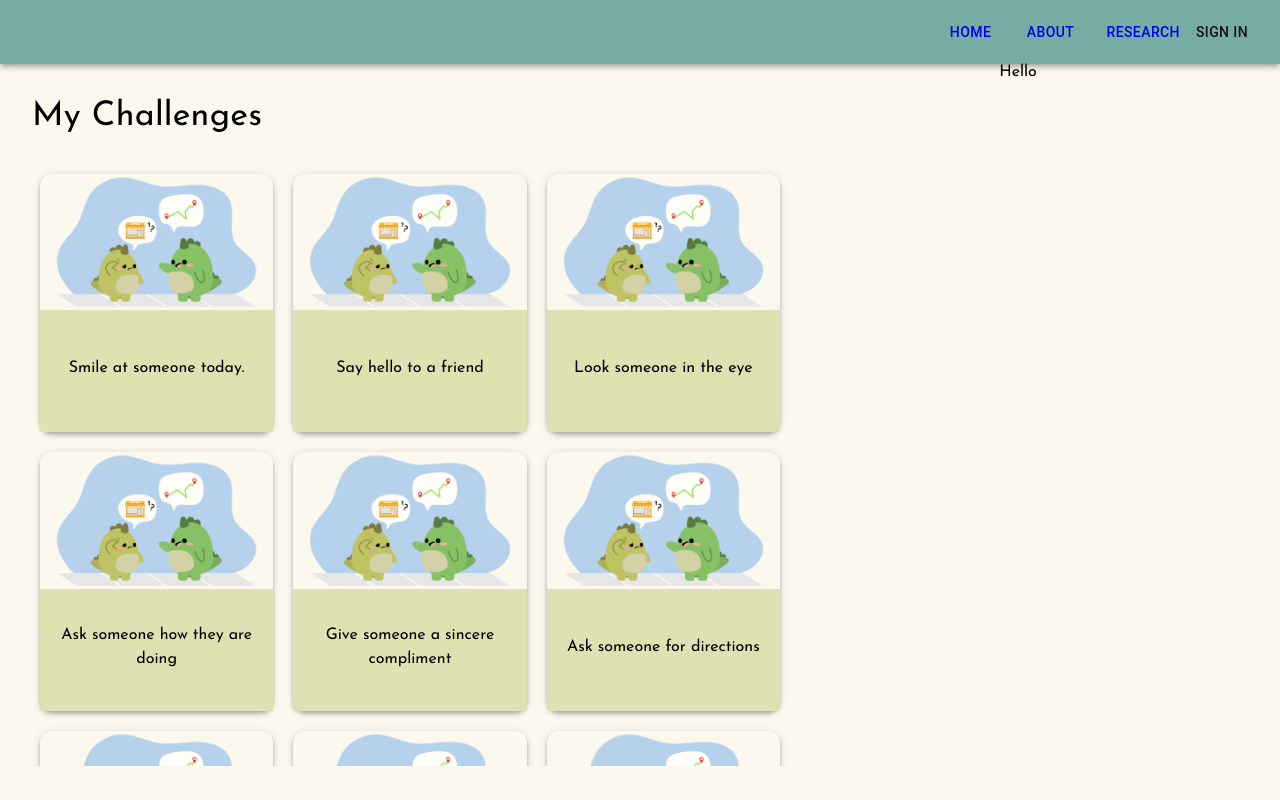
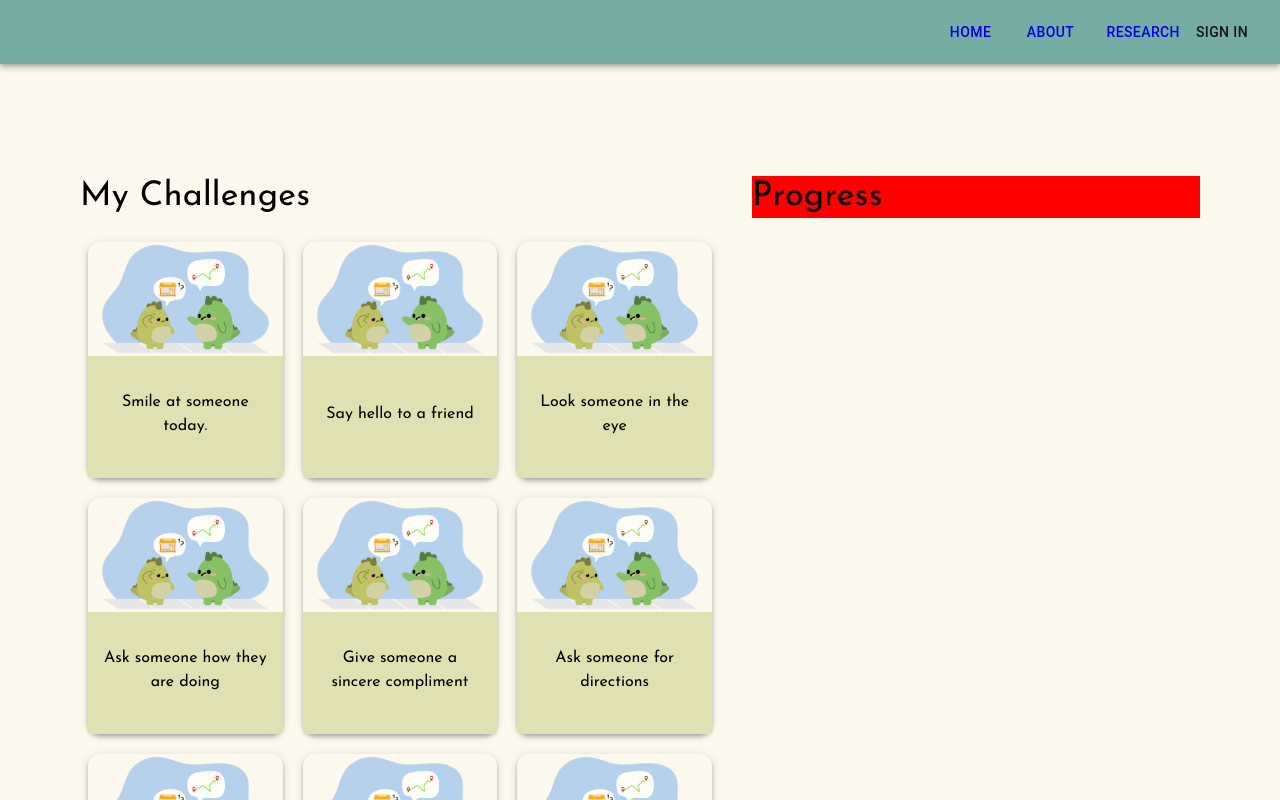
Before and after one commit to shybyeapp/shybye-web, a Next.js app: page /dashboard in a window 1280 px wide. Shown: the top 800 px of the page. Built offline with nearby package versions, Linux system fonts and the light colour scheme.

Commit message:
add spaces between grids

```diff
--- a/pages/dashboard.jsx
+++ b/pages/dashboard.jsx
@@ -1,20 +1,21 @@
 import Badges from "@/components/Badges";
 import Challenges from "@/components/Challenges";
+import Progress from "@/components/Progress";
 import Grid from "@mui/material/Grid";
 
 export default function Dashboard() {
   return (
-    <section>
-      <Grid container spacing={2}>
+    <>
+      <Grid container spacing={4} sx={{ marginTop: 10, paddingLeft: 10, paddingRight: 10 }}>
         <Grid item xs={12} md={7}>
-          <Challenges title={'My Challenges'}/>
-          <Challenges title={'Browse Challenges'}/>
+          <Challenges title={'My Challenges'} />
+          <Challenges title={'Browse Challenges'} />
         </Grid>
         <Grid item xs={12} md={5}>
-          Hello
+          <Progress />
         </Grid>
       </Grid>
       <Badges />
-    </section>
+    </>
   );
 }
--- a/src/components/Challenges.jsx
+++ b/src/components/Challenges.jsx
@@ -34,7 +34,7 @@ export default function Challenges(props) {
   const { title } = props;
 
   return (
-    <Grid container spacing={2} sx={{ margin: 4 }}>
+    <Grid item>
       <Box sx={{ textAlign: 'left' }}>
         <Typography variant="h4" gutterBottom sx={{ fontFamily: 'Josefin Sans' }}>
           {title}
--- /dev/null
+++ b/src/components/Progress.jsx
@@ -0,0 +1,18 @@
+import React from 'react'
+import Grid from "@mui/material/Grid";
+import Box from "@mui/material/Box";
+import Typography from "@mui/material/Typography";
+
+const Progress = () => {
+  return (
+    <Grid item>
+      <Box sx={{ textAlign: 'left', backgroundColor: 'red' }}>
+        <Typography variant="h4" gutterBottom sx={{ fontFamily: 'Josefin Sans'}}>
+          Progress
+        </Typography>
+      </ Box>
+    </Grid>
+  )
+}
+
+export default Progress
```
